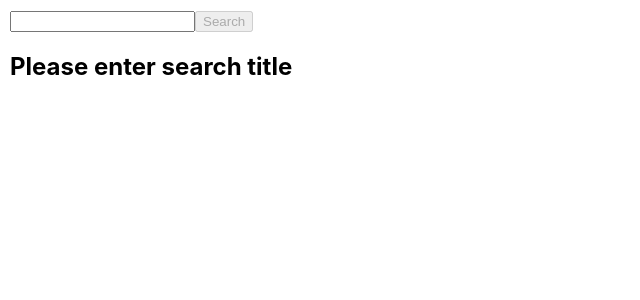
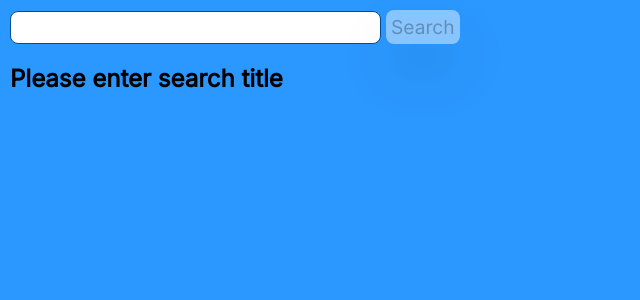
Before and after one commit to idankuch/OMDB-API, a React (Create React App) app: page / in a window 1280 px wide. Shown: the top 300 px of the page, without its empty margins (0-640 px from the left). Built offline with nearby package versions, Linux system fonts and the light colour scheme.

Commit message:
commit in progress

```diff
--- a/public/index.html
+++ b/public/index.html
@@ -24,6 +24,11 @@
       work correctly both with client-side routing and a non-root public URL.
       Learn how to configure a non-root public URL by running `npm run build`.
     -->
+    <link rel="preconnect" href="https://fonts.googleapis.com">
+    <link rel="preconnect" href="https://fonts.gstatic.com" crossorigin>
+    <link href="https://fonts.googleapis.com/css2?family=Poppins:wght@200&display=swap" rel="stylesheet">
+    <link href="https://fonts.googleapis.com/css2?family=Inter:wght@400&display=swap" rel="stylesheet">
+
     <title>React App</title>
   </head>
   <body>
--- a/src/App.css
+++ b/src/App.css
@@ -1,3 +1,18 @@
 .app {
+  font-family: var(--content-font);
   padding: 10px;
 }
+
+h1 h2 h3 h4 {
+  font-family: var(--heading-font);
+}
+
+input {
+  font-family: var(--heading-font);
+  font-size: 1.2rem;
+  border: 1px solid;
+  border-color: rgb(0, 77, 150);
+  border-radius: 0.5rem;
+  margin-right: 5px;
+  outline: none;
+}
--- a/src/App.js
+++ b/src/App.js
@@ -1,6 +1,6 @@
 import React, { useState } from "react";
 import SearchBar from "./components/SearchBar";
-import DetailsContainer from "./components/DetailsContainer";
+import ListContainer from "./components/ListContainer";
 import Button from "./components/UI/SearchButton/SearchButton";
 
 import "./App.css";
@@ -16,13 +16,14 @@ function App() {
     <div className='app'>
       <SearchBar value={movieTitle} setValue={setMovieTitle} />
       <Button
+        className='btn'
         searchTitle={movieTitle}
         setSearchTitle={onSearch}
         disabled={movieTitle == ""}
       >
         Search
       </Button>
-      <DetailsContainer url={url} title={movieTitle} />
+      <ListContainer url={url} title={movieTitle} />
     </div>
   );
 }
--- /dev/null
+++ b/src/components/ListContainer.css
@@ -0,0 +1,6 @@
+.movie-list {
+  display: flex;
+  flex-wrap: wrap;
+  /* align-items: stretch; */
+  gap: 10px;
+}
--- a/src/components/DetailsContainer.js
+++ b/src/components/ListContainer.js
@@ -1,8 +1,9 @@
 import React from "react";
 import useFetch from "../hooks/useFetch";
 import MovieList from "./MovieList";
+import "./ListContainer.css";
 
-function DetailsContainer(props) {
+function ListContainer(props) {
   const { searchResult, isLoading, error } = useFetch(props.url);
   console.log(`URL = ${props.url} || MOVIE DATA = ${searchResult}`);
 
@@ -16,11 +17,13 @@ function DetailsContainer(props) {
         <>
           <h2>{`${searchResult.totalResults} movies matches '${props.title}'`}</h2>
           <br />
-          <MovieList results={searchResult} />
+          <div className='movie-list'>
+            <MovieList results={searchResult} />
+          </div>
         </>
       )}
     </>
   );
 }
 
-export default DetailsContainer;
+export default ListContainer;
--- a/src/components/MovieItem.js
+++ b/src/components/MovieItem.js
@@ -1,10 +1,14 @@
 import React from "react";
+import Card from "../components/UI/Card/Card";
 
 function MovieItem(props) {
+  const imgSrc = props.movieData.Poster;
   return (
-    <>
-      <h3>{props.movieData.Title}</h3>
-    </>
+    <Card className='card'>
+      <div>{props.movieData.Title}</div>
+      <div>{props.movieData.Year}</div>
+      <div>{/* <img src={imgSrc} /> */}</div>
+    </Card>
   );
 }
 
--- /dev/null
+++ b/src/components/MovieList.css
@@ -0,0 +1,3 @@
+.movie-title {
+  margin-bottom: 10px;
+}
--- a/src/components/MovieList.js
+++ b/src/components/MovieList.js
@@ -1,5 +1,6 @@
 import React from "react";
 import MovieItem from "./MovieItem";
+import "./MovieList.css";
 
 function MovieList({ results }) {
   return results ? (
@@ -7,7 +8,7 @@ function MovieList({ results }) {
       {results.Search.map((item) => {
         return (
           <>
-            <h3>{item.Title}</h3>
+            <MovieItem key={item.imdbID} movieData={item}></MovieItem>
           </>
         );
       })}
--- a/src/components/UI/Card/Card.css
+++ b/src/components/UI/Card/Card.css
@@ -1,11 +1,11 @@
 .card {
   display: flex;
   flex-direction: column;
-  justify-content: center;
+  /* justify-content: center; */
   align-items: center;
   padding: 10px;
-  width: 200px;
-  height: 300px;
+  /* width: 200px; */
+  height: 200px;
   background-color: white;
   box-shadow: 0 5px 5px rgba(0, 0, 0, 0.25);
   border-radius: 10px;
--- a/src/components/UI/SearchButton/SearchButton.css
+++ b/src/components/UI/SearchButton/SearchButton.css
@@ -1,26 +1,24 @@
 .btn {
-  margin-top: 20px;
   border: none;
-  font-family: inherit;
-  font-size: 1.8rem;
   cursor: pointer;
-  font-weight: 400;
-  transition: all 0.2s;
-
-  background-color: white;
-  background-color: rgba(255, 255, 255, 0.6);
+  font-size: 1.2rem;
+  font-family: var(--content-font);
+  padding: 5px;
+  border-radius: 0.5rem;
+  background-color: rgb(136, 197, 255);
   backdrop-filter: blur(10px);
-
-  padding: 0.7rem 2.5rem;
-  border-radius: 50rem;
   box-shadow: 0 1.75rem 3.5rem rgba(0, 0, 0, 0.1);
+  transition: all 0.1s;
 }
 
 .btn:active {
-  transform: translate(13px);
-  box-shadow: 0 1rem 2rem rgba(0, 0, 0, 0.15);
+  transform: scale(0.9);
 }
 
 .btn:focus {
   outline: none;
 }
+
+.btn:disabled {
+  transform: none;
+}
--- a/src/index.css
+++ b/src/index.css
@@ -1,13 +1,11 @@
+:root {
+  --heading-font: "Poppins", sans-serif;
+  --content-font: "Inter", sans-serif;
+}
+
 body {
+  background-color: rgb(43, 152, 255);
   margin: 0;
-  font-family: -apple-system, BlinkMacSystemFont, 'Segoe UI', 'Roboto', 'Oxygen',
-    'Ubuntu', 'Cantarell', 'Fira Sans', 'Droid Sans', 'Helvetica Neue',
-    sans-serif;
   -webkit-font-smoothing: antialiased;
   -moz-osx-font-smoothing: grayscale;
 }
-
-code {
-  font-family: source-code-pro, Menlo, Monaco, Consolas, 'Courier New',
-    monospace;
-}
```
Also changed, not shown: src/components/MovieItem.css (added).
